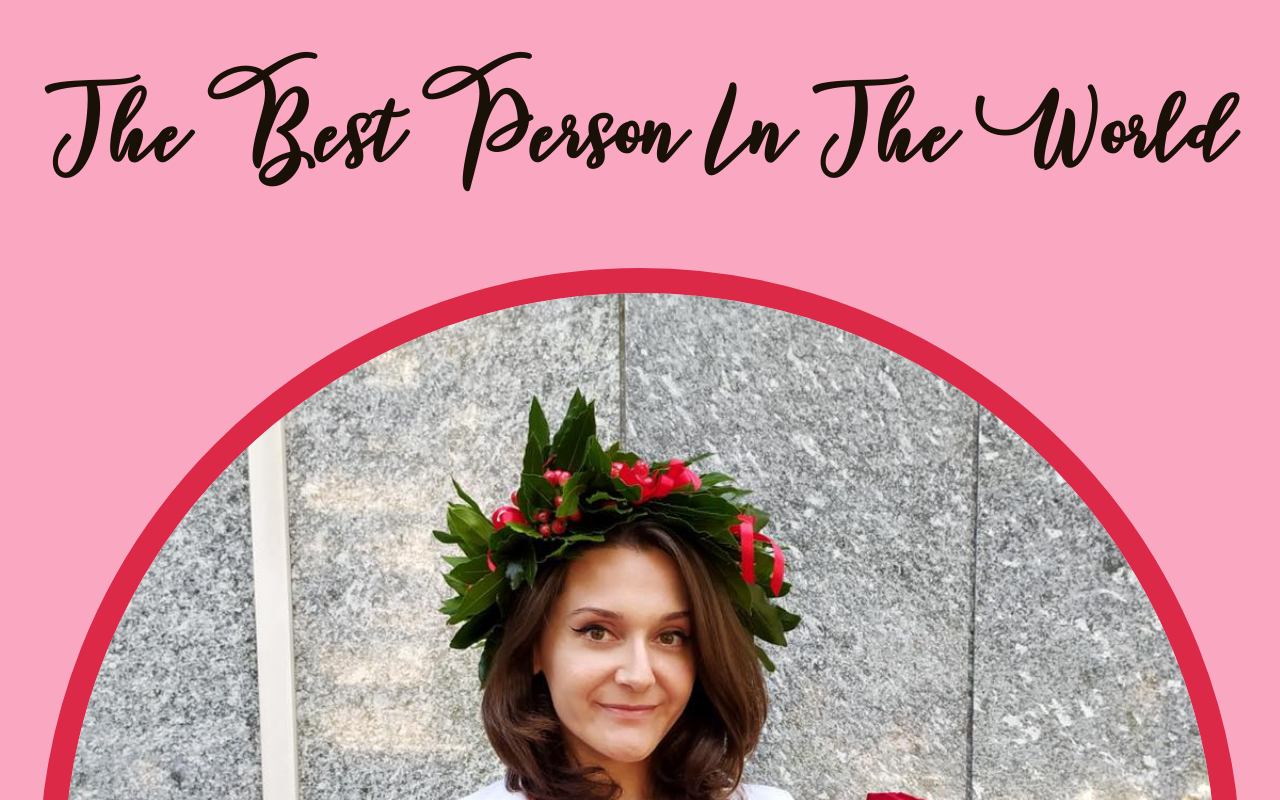
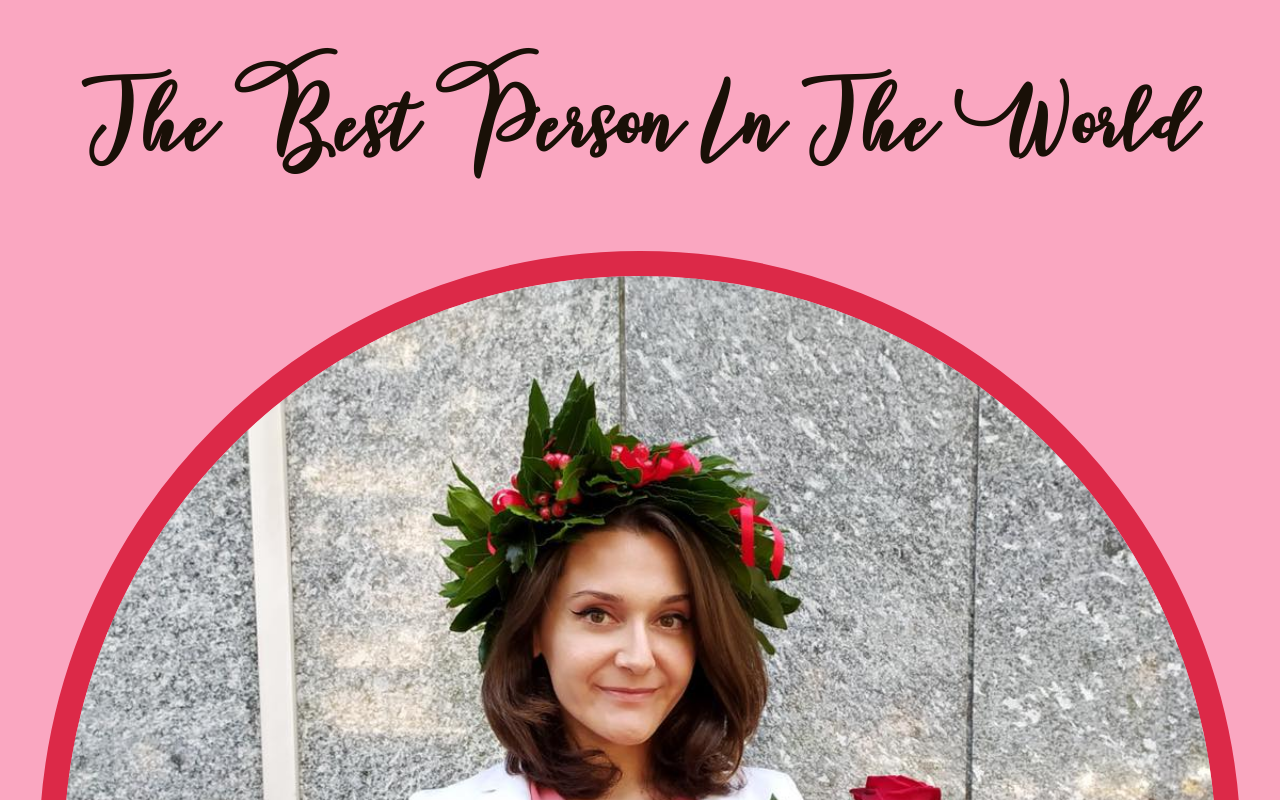
Before and after one commit to cristianpricochi/HTML, a plain HTML site: page best-person.html in a window 1280 px wide. Shown: the top 800 px of the page. Drawn offline with Linux system fonts and the light colour scheme.

Commit message:
Update best-person.css

```diff
--- a/CSS/best-person.css
+++ b/CSS/best-person.css
@@ -7,7 +7,7 @@
 
 body {
   margin: 0;
-  font-size: 3.2vw;
+  font-size: 3vw;
   font-family: ForestryScript;
   background-color: #FAA7C1;
   color: #191007;
```
